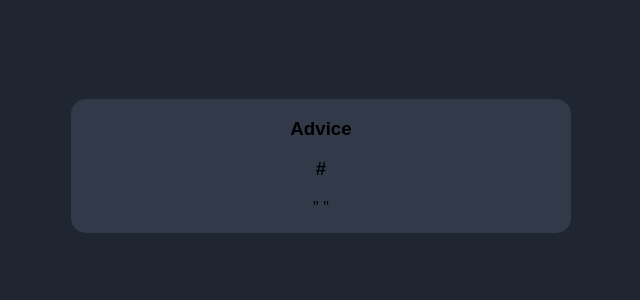
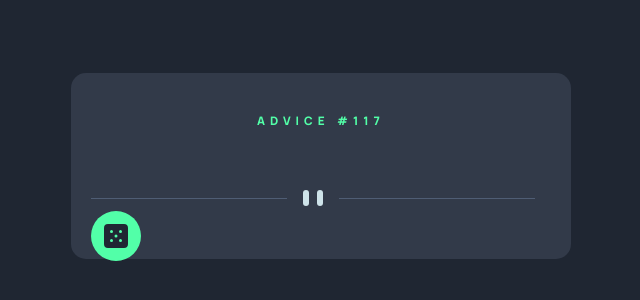
Before and after one commit to StefzZ8/FrontEnd-Mentor-mini-projects, a plain HTML site: page advice-generator-app-main/index.html in a window 1280 px wide. Shown: the part 154-454 px from the top of the page, without its empty margins (319-959 px from the left). Drawn offline with Linux system fonts and the light colour scheme.

Commit message:
changed html structure

```diff
--- a/advice-generator-app-main/index.html
+++ b/advice-generator-app-main/index.html
@@ -8,20 +8,29 @@
 
   <link rel="icon" type="image/png" sizes="32x32" href="./images/favicon-32x32.png">
   <link rel="stylesheet" href="style.css">
+
+  <link rel="preconnect" href="https://fonts.googleapis.com">
+  <link rel="preconnect" href="https://fonts.gstatic.com" crossorigin>
+  <link href="https://fonts.googleapis.com/css2?family=Manrope:wght@800&display=swap" rel="stylesheet">
   <title>Frontend Mentor | Advice generator app</title>
 
 </head>
 
 <body>
   <section class="container">
-    <div>
-      <h3>Advice</h3>
-      <h3>#</h3>
+    <div class="advice-title">
+      <h3>Advice <span class="id-tag">#117</span></h3>
     </div>
-    <p>" "</p>
+    <p class="quotes"></p>
+    <div class="dice-container">
+      <img src="/images/pattern-divider-desktop.svg" alt="">
+      <div class="dice-icon" id='roll-dice'>
+        <img src="/images/icon-dice.svg" alt="">
+      </div>
+    </div>
   </section>
 
-
+  <script src="app.js"></script>
 </body>
 
 </html>
```
